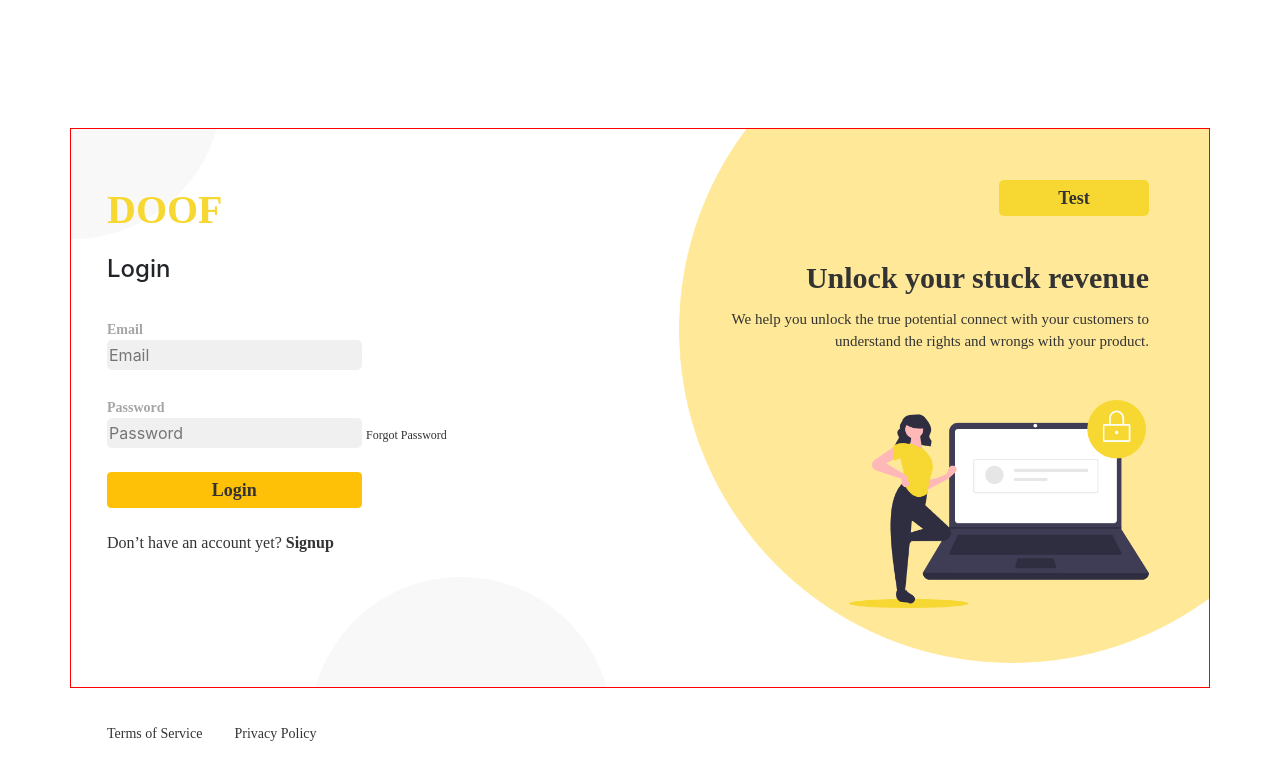
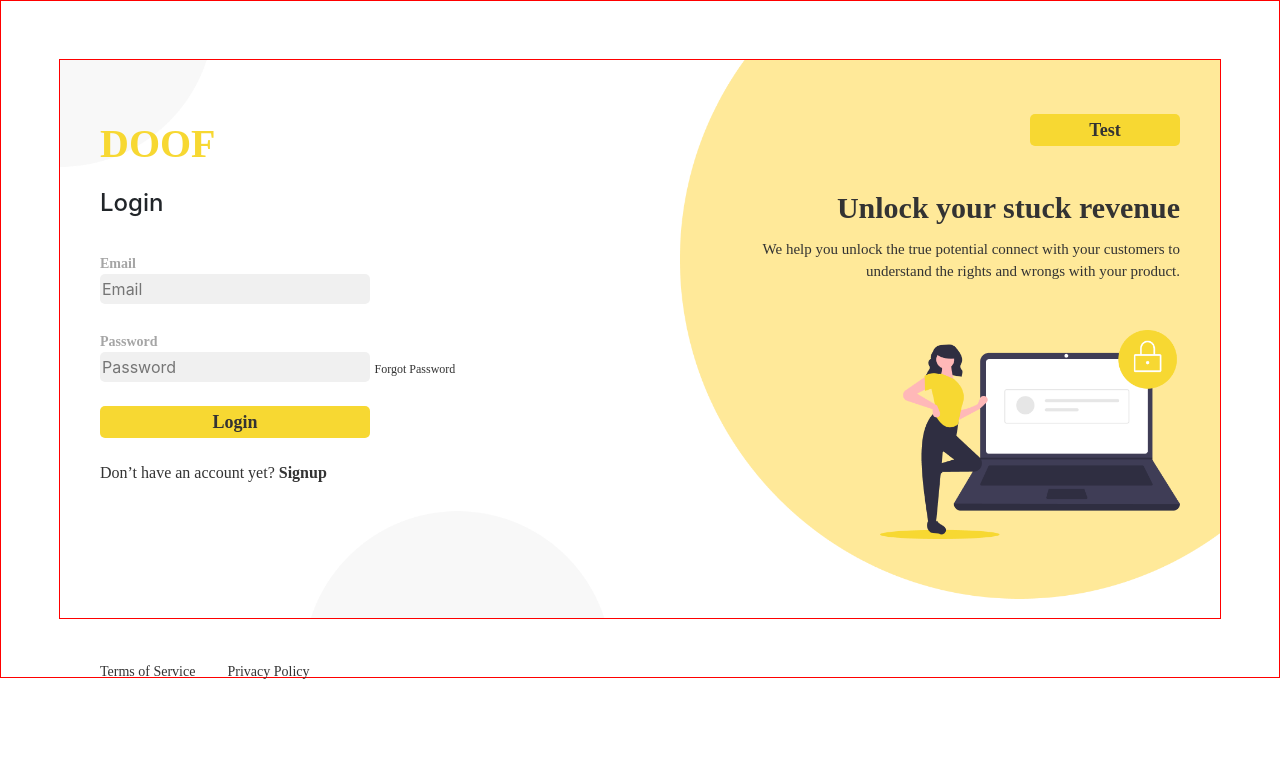
Before and after one commit to misbahs100/doof-intern-assignment, a React (Create React App) app: page / in a window 1280 px wide. Shown: the top 780 px of the page. Built offline with nearby package versions, Linux system fonts and the light colour scheme.

Commit message:
some css

```diff
--- a/src/component/Login.css
+++ b/src/component/Login.css
@@ -67,15 +67,17 @@ color: #F7D832;
     background: #F7D832;
 border-radius: 5px;
 width: 150px;
-
+padding: 5px;
 font-family: Montserrat;
 font-style: normal;
 font-weight: 600;
 font-size: 18px;
 line-height: 22px;
 display: flex;
+justify-content: center;
 align-items: center;
 text-align: center;
+border: none;
 
 /* Dark */
 
@@ -165,7 +167,9 @@ font-style: normal;
 font-weight: 600;
 font-size: 18px;
 line-height: 22px;
-
-
+background: #F7D832;
+border-radius: 5px;
+border: none;
+padding: 5px;
 color: #333333;
 }
--- a/src/component/Login.js
+++ b/src/component/Login.js
@@ -1,15 +1,16 @@
 import React from 'react';
 import './Login.css';
 import login from '../images/Login.png';
-import { Box} from '@material-ui/core';
-// import { spacing } from '@material-ui/system';
+import { Box, Grid } from '@material-ui/core';
 
 const Login = () => {
     return (
-        <div className="background" style={{ marginTop: '10%' }}>
-            <Box my="auto" className="login container" style={{ border: '1px solid red' }}>
-                <div className="row container" >
-                    <div className="col-md-6" style={{ display: 'flex', flexDirection: 'column', position: 'relative' }}>
+        <Box style={{ padding: "10px", border: '1px solid red' }}>
+            <Box p={6}>
+                <Box container my="auto" className="login " style={{ border: '1px solid red' }}>
+                    <Box px={5}>
+                        <Grid container direction="row" className="">
+                            <Grid item xs={12} sm={12} md={6} className="" style={{ display: 'flex', flexDirection: 'column', position: 'relative' }}>
 
                                 <Box display="flex" justifyContent="flex-start" className="test"><h1 className="doof">DOOF</h1></Box>
                                 <Box mt={1}>
@@ -23,7 +24,7 @@ const Login = () => {
                                             <input type="password" name="" placeholder="Password" /> <small className="forgot">Forgot Password</small>
                                             <br />
                                             <br />
-                                <button className="btn btn-warning w-50 login-text" type="submit">Login</button>
+                                            <button className="w-50 login-text" type="submit">Login</button>
                                         </form>
                                     </Box>
                                     <br />
@@ -31,26 +32,28 @@ const Login = () => {
 
                                 </Box>
 
-                        <div className="terms" style={{ marginTop: '30%', display: 'flex' }}>
+                                <Box mt={20} className="terms" style={{ display: 'flex' }}>
                                     <Box ><small className="">Terms of Service</small></Box>
                                     <Box mx={4}><small className="">Privacy Policy</small></Box>
-                        </div>
+                                </Box>
 
-                    </div>
+                            </Grid>
 
 
-                    <div className="col-md-6" style={{ display: 'flex', flexDirection: 'column', position: 'relative' }}>
+                            <Grid item xs={12} sm={12} md={6} style={{ display: 'flex', flexDirection: 'column', position: 'relative' }}>
 
-                        <Box display="flex" justifyContent="flex-end"><button className="btn test test-btn d-flex justify-content-center">Test</button></Box>
+                                <Box display="flex" justifyContent="flex-end"><button className="test test-btn">Test</button></Box>
                                 <Box mt={5}><h4 className="unlock">Unlock your stuck revenue</h4></Box>
                                 <p className="help">We help you unlock the true potential connect with your customers to <br /> understand the rights and wrongs with your product.</p>
                                 <Box mt={4} ml="auto"><img className="" style={{ width: '300px' }} src={login} alt="" /></Box>
 
-                    </div>
-                </div>
+                            </Grid>
+                        </Grid>
+                    </Box>
 
                 </Box>
-        </div>
+            </Box>
+        </Box>
     );
 };
 
```
Lines whose indentation alone changed are shown as unchanged.
